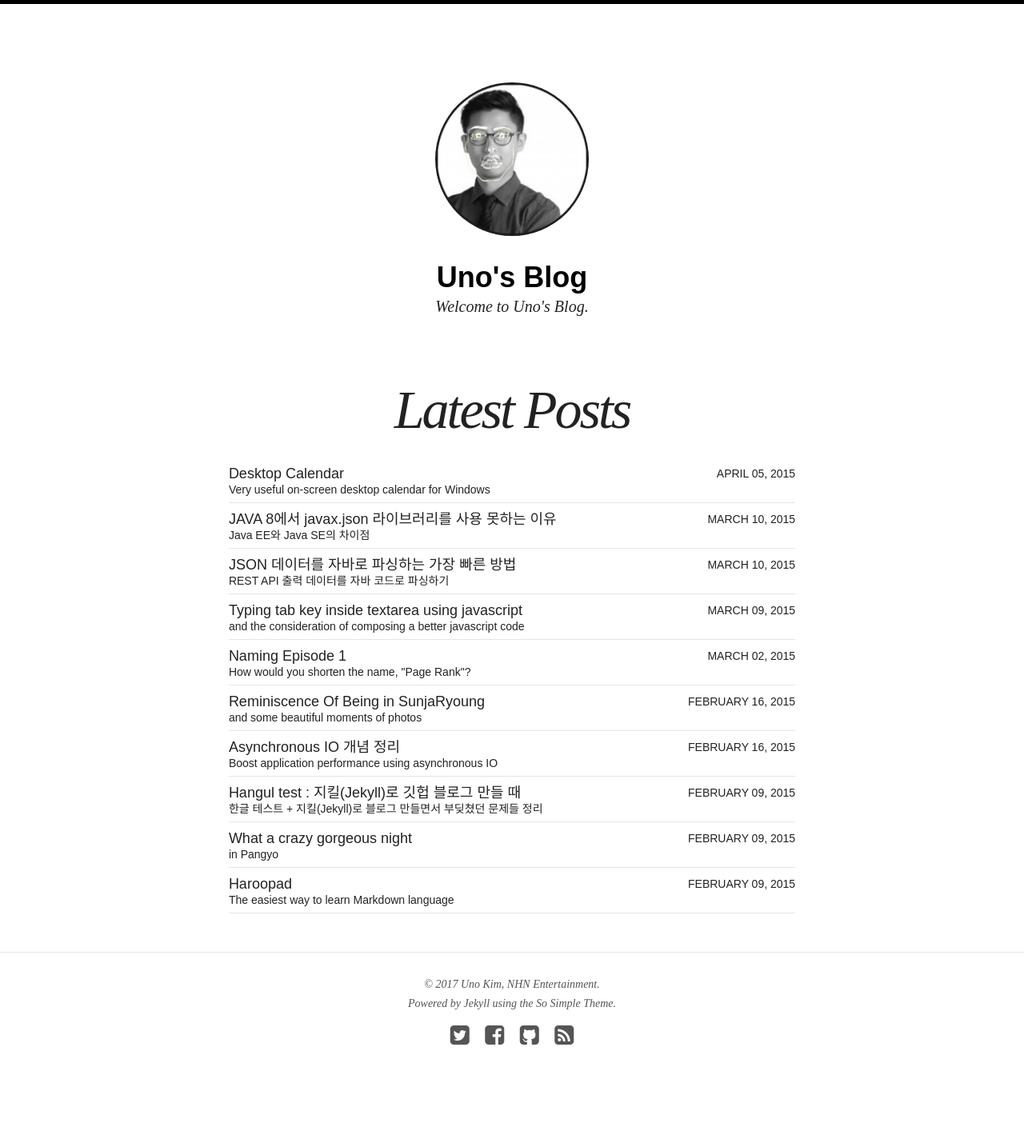
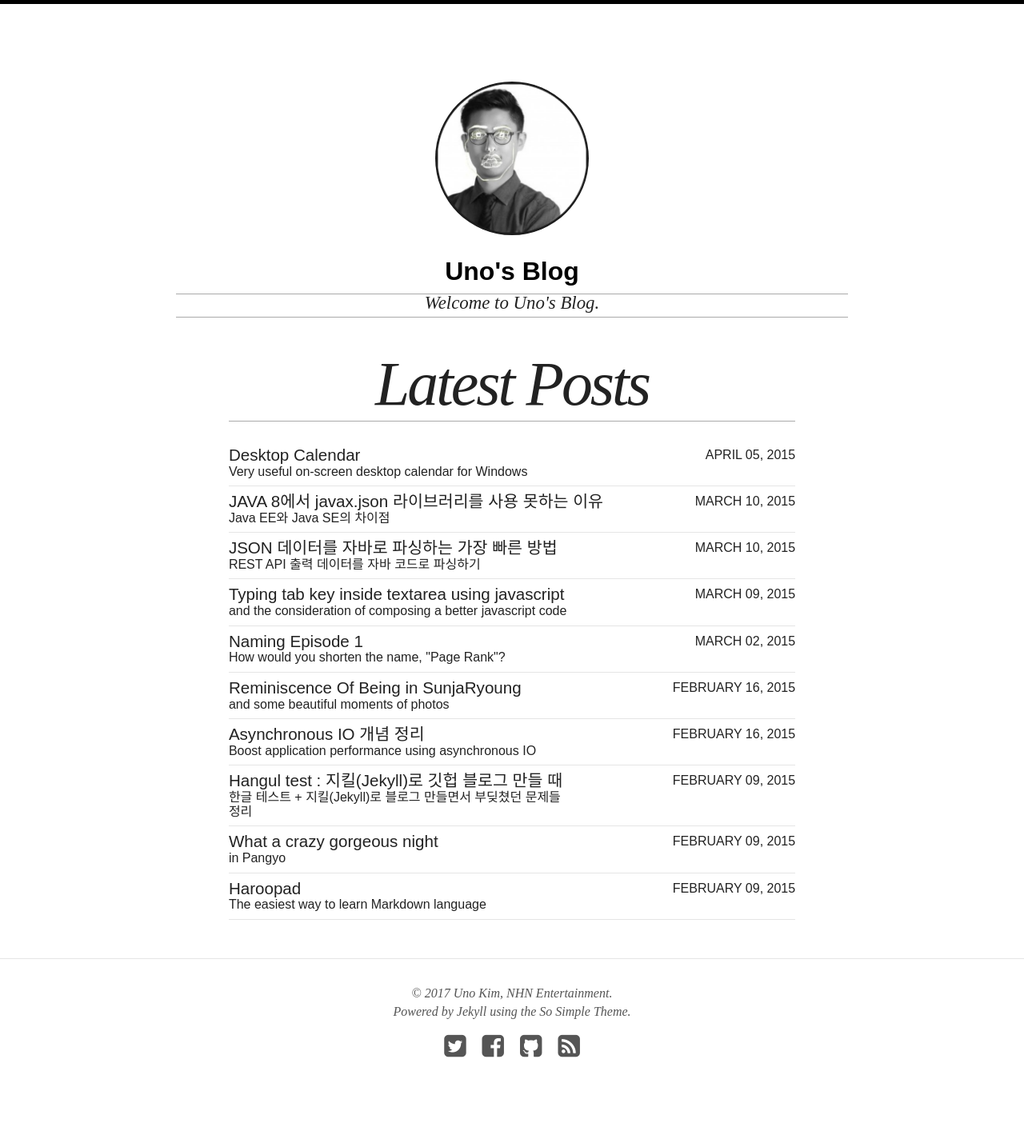
Before and after one commit to djkeh/djkeh.github.io, a Jekyll site: the page built from index.html, in a window 1280 px wide. Shown: the whole page at 80% size. Built offline with Jekyll 4.4.1, drawn with Linux system fonts in a browser that asks for light colours; nearby versions of some CDN libraries; before the commit the page ends 1406 px from its top, so only the background shows below that.

Commit message:
sass tuning

```diff
--- a/_sass/_elements.scss
+++ b/_sass/_elements.scss
@@ -1,6 +1,6 @@
 hr {
     display: block;
-    margin: 1em 0;
+    margin: 2em 0;
     padding: 0;
     height: 1px;
     border: 0;
--- a/_sass/_site.scss
+++ b/_sass/_site.scss
@@ -28,39 +28,45 @@ body {
 body {
 	font-family: $base-font;
 	color: $text-color;
-	@include font-size(16);
+	@include font-size($doc-font-size);
 }
 
 p {
-	@include font-size(18,yes,28);
+	@include font-size($doc-font-size + 2, yes, 28);
 }
 
 li {
-	@include font-size(16,12,24);
+	@include font-size($doc-font-size, 12, 24);
 }
 
 // Headings
 h1, h2, h3, h4, h5, h6 {
 	font-family: $heading-font;
 	text-rendering: optimizeLegibility; // Fix the character spacing for headings
+	margin-top: 0px + ($doc-line-height + 20);
+	margin-top: 0rem + (($doc-line-height + 20) / ($doc-font-size + 20));
 }
 h1 {
-	@include font-size(36);
+	@include font-size(28);
+	padding-bottom: 5px;
+	border-bottom: 1px solid $h-line-color;
 }
 h2 {
-	@include font-size(32);
+	@include font-size(24);
+	padding-bottom: 5px;
+	border-bottom: 1px solid $h-line-color;
 }
 h3 {
-	@include font-size(28);
+	@include font-size(22);
 }
 h4 {
-	@include font-size(24);
+	@include font-size(20);
 }
 h5 {
-	@include font-size(20);
+	@include font-size(18);
 }
 h6 {
-	@include font-size(18);
+	@include font-size(16);
 }
 
 u,
--- a/_sass/_variables.scss
+++ b/_sass/_variables.scss
@@ -5,8 +5,8 @@ $caption-font: $base-font;
 $code-font: 'source-code-pro', monospace;
 $alt-font: 'volkhov', serif;
 
-$doc-font-size: 16;
-$doc-line-height: 24;
+$doc-font-size: 14;
+$doc-line-height: 20;
 
 $border-radius: 3px;
 
@@ -28,6 +28,7 @@ $white              : #fff;
 $black              : #000;
 $accent-color       : $black;
 $link-color         : #222;
+$h-line-color       : #aaa;
 
 $table-border-color           : $border-color;
 $table-border                 : 1px solid $table-border-color;
```
